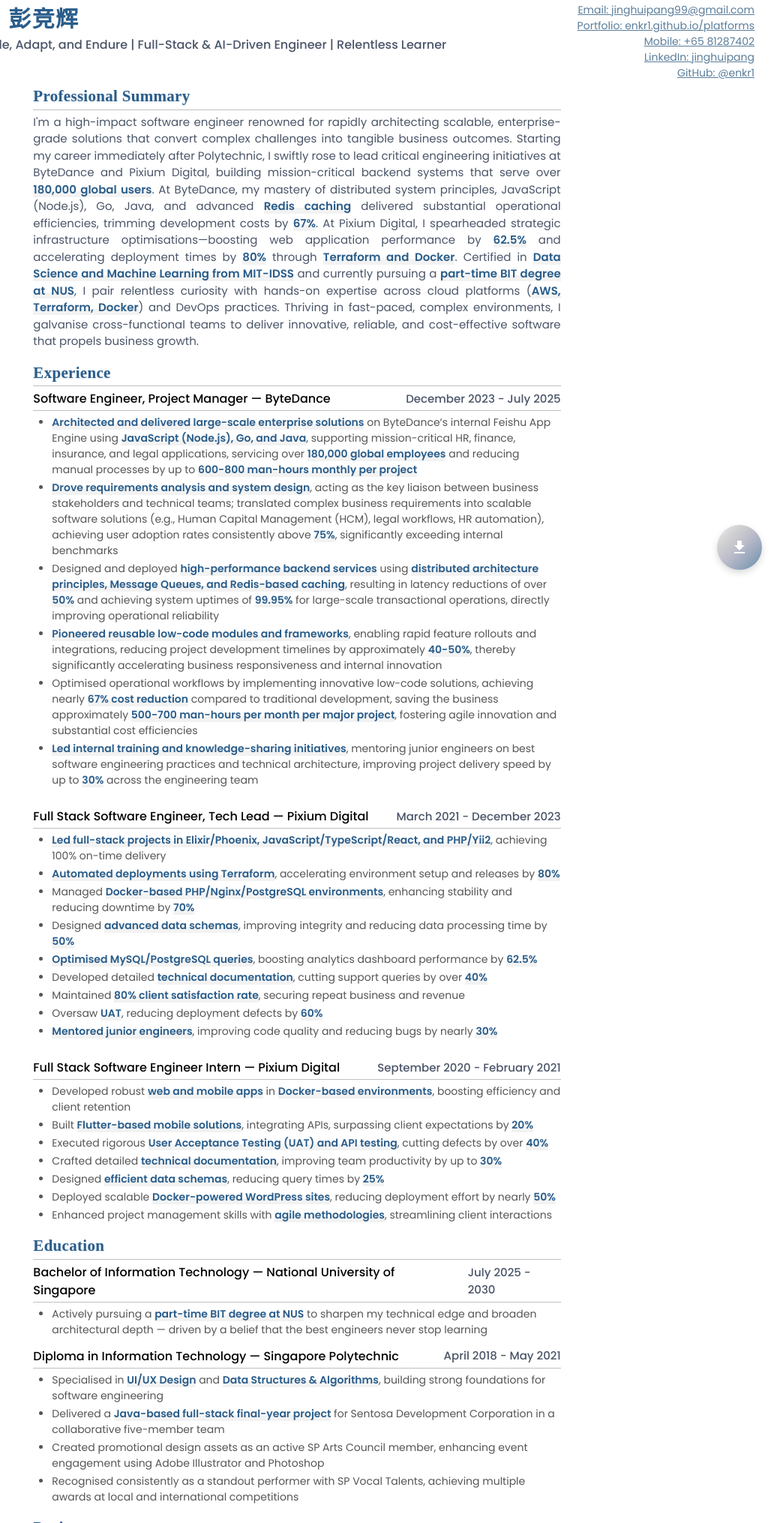
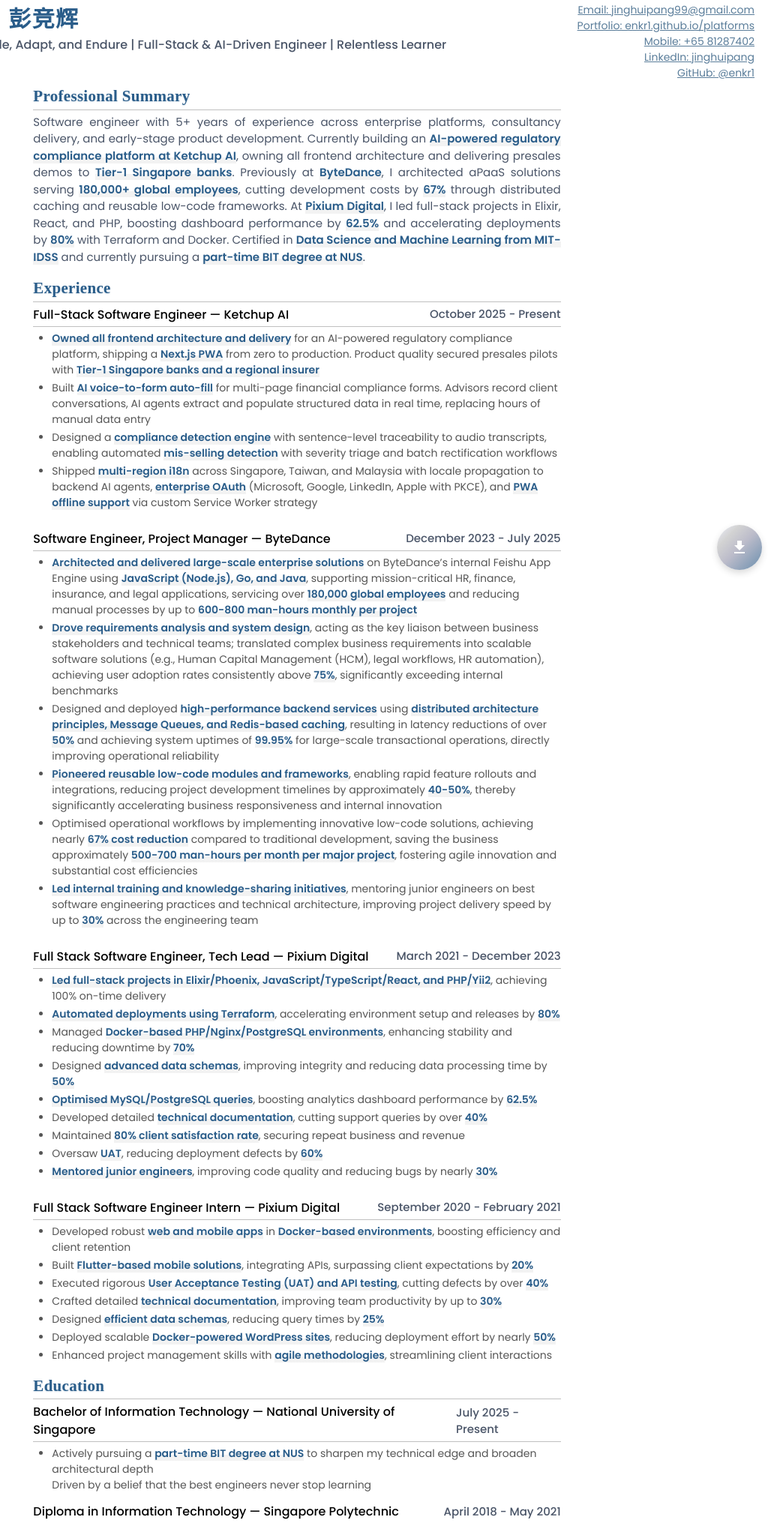
Before and after one commit to enkr1/resume, a plain HTML site: page index.html in a window 1280 px wide. Shown: the part 20-2051 px from the top of the page at 75% size, without its empty margins (244-1280 px from the left). Drawn offline with Linux system fonts and the light colour scheme; a web font is replaced by a local one.

Commit message:
✨ feat(resume): add Ketchup AI experience, rewrite summary, fix print layout

```diff
--- a/css/main.css
+++ b/css/main.css
@@ -373,11 +373,12 @@
     max-width: none;
     /* Override desktop max-width for printing */
   }
+  .single-education {
+    break-inside: avoid;
+    page-break-inside: avoid;
+  }
   #projects-section {
-    -moz-column-break-before: page;
-         break-before: page;
-    /* Modern browsers */
-    page-break-before: always;
-    /* Older browsers */
+    break-inside: avoid;
+    page-break-inside: avoid;
   }
 }
--- a/scripts/data.js
+++ b/scripts/data.js
@@ -24,17 +24,32 @@
   // TODO: https://www.google.com/about/careers/applications/apply?jobId=CiUAL2Fckdhgl2iAtK-ycrKPLYcOYyovf_8AcnqdnYaf0guwCRDQEjsAgOFyA8r8TB8aeiZ7rp1ncCVZ-auyzCrJ6Ov37qqXqd2T0jXYqcx3Lw_bDqyhp6VKtxaeAzCYzyVSjg%3D%3D_V2&loc=SG&title=Product+Solutions+Engineer&src=Online/LinkedIn/linkedin_us&utm_source=linkedin&utm_medium=jobposting&utm_campaign=contract
   // "summary": "I am incredibly excited to apply for the Product Solutions Engineer role within Google Pay’s Payments Platform Partner Engineering team—a perfect intersection of my passion for scalable engineering solutions, partner-focused problem-solving, and financial technologies. With over four years of experience delivering high-performance, secure systems at ByteDance and Pixium Digital, I bring strong expertise in JavaScript, Elixir, PHP, Python, and Go, coupled with deep hands-on experience in API development, system troubleshooting, and cloud infrastructure automation using Terraform and AWS CDK. Having worked across backend integrations, client-side workflows, and distributed systems, I excel at translating complex technical challenges into scalable solutions for both internal teams and external partners. My background includes driving tooling and automation initiatives, enhancing operational workflows, and collaborating cross-functionally to ensure seamless integration and system resilience. I am particularly eager to bring this blend of technical depth and partner-centric mindset to help Google Pay scale its payments ecosystem, delivering secure, seamless, and impactful experiences globally",
   // 20250701
+  // summary:
+  //   // v1
+  // `
+  //
+  // I'm a high-impact software engineer renowned for rapidly architecting scalable, enterprise-grade solutions that convert complex challenges into tangible business outcomes. Starting my career immediately after Polytechnic, I swiftly rose to lead critical engineering initiatives at ByteDance and Pixium Digital, building mission-critical backend systems that serve over <b>180,000 global users</b>. At ByteDance, my mastery of distributed system principles, JavaScript (Node.js), Go, Java, and advanced <b>Redis caching</b> delivered substantial operational efficiencies, trimming development costs by <b>67%</b>. At Pixium Digital, I spearheaded strategic infrastructure optimisations—boosting web application performance by <b>62.5%</b> and accelerating deployment times by <b>80%</b> through <b>Terraform and Docker</b>. Certified in <b>Data Science and Machine Learning from MIT-IDSS</b> and currently pursuing a <b>part-time BIT degree at NUS</b>, I pair relentless curiosity with hands-on expertise across cloud platforms (<b>AWS, Terraform, Docker</b>) and DevOps practices. Thriving in fast-paced, complex environments, I galvanise cross-functional teams to deliver innovative, reliable, and cost-effective software that propels business growth.
+  //
+  //   `,
+  // 20260410
   summary:
-    // v1
-  `
-
-  I'm a high-impact software engineer renowned for rapidly architecting scalable, enterprise-grade solutions that convert complex challenges into tangible business outcomes. Starting my career immediately after Polytechnic, I swiftly rose to lead critical engineering initiatives at ByteDance and Pixium Digital, building mission-critical backend systems that serve over <b>180,000 global users</b>. At ByteDance, my mastery of distributed system principles, JavaScript (Node.js), Go, Java, and advanced <b>Redis caching</b> delivered substantial operational efficiencies, trimming development costs by <b>67%</b>. At Pixium Digital, I spearheaded strategic infrastructure optimisations—boosting web application performance by <b>62.5%</b> and accelerating deployment times by <b>80%</b> through <b>Terraform and Docker</b>. Certified in <b>Data Science and Machine Learning from MIT-IDSS</b> and currently pursuing a <b>part-time BIT degree at NUS</b>, I pair relentless curiosity with hands-on expertise across cloud platforms (<b>AWS, Terraform, Docker</b>) and DevOps practices. Thriving in fast-paced, complex environments, I galvanise cross-functional teams to deliver innovative, reliable, and cost-effective software that propels business growth.
-
-    `,
+    `Software engineer with 5+ years of experience across enterprise platforms, consultancy delivery, and early-stage product development. Currently building an <b>AI-powered regulatory compliance platform at Ketchup AI</b>, owning all frontend architecture and delivering presales demos to <b>Tier-1 Singapore banks</b>. Previously at <b>ByteDance</b>, I architected aPaaS solutions serving <b>180,000+ global employees</b>, cutting development costs by <b>67%</b> through distributed caching and reusable low-code frameworks. At <b>Pixium Digital</b>, I led full-stack projects in Elixir, React, and PHP, boosting dashboard performance by <b>62.5%</b> and accelerating deployments by <b>80%</b> with Terraform and Docker. Certified in <b>Data Science and Machine Learning from MIT-IDSS</b> and currently pursuing a <b>part-time BIT degree at NUS</b>.`,
   // v2
   // "I'm a high-impact software engineer renowned for rapidly architecting enterprise-grade solutions, transforming complex challenges into tangible business outcomes. Starting my career immediately post-Polytechnic, I swiftly rose to lead critical projects at global leaders ByteDance and Pixium Digital. At ByteDance, I engineered scalable backend systems leveraging Node.js, Go, and microservices, supporting over <b>180,000 global users</b>, and reduced software development costs by <b>67%</b> via sophisticated caching strategies with <b>Redis</b>. At Pixium Digital, I spearheaded major performance initiatives—optimising infrastructure with <b>Terraform and Docker</b> to achieve <b>80%</b> faster deployments and enhancing application throughput by <b>62.5%</b>. Committed to lifelong learning, I'm certified in <b>Machine Learning (MIT-IDSS)</b> and am pursuing a <b>part-time BIT degree at NUS</b>, continually expanding my expertise at the intersection of software engineering, cloud automation (<b>AWS, Terraform, Docker</b>), DevOps methodologies, and team leadership. I thrive in fast-paced, complex environments—consistently delivering innovative, reliable, and cost-effective solutions that drive business growth and elevate organisational performance."
 
   work_history: [
+    {
+      position: "Full-Stack Software Engineer",
+      company: "Ketchup AI",
+      start_date: "October 2025",
+      end_date: "Present",
+      responsibilities: [
+        "<b>Owned all frontend architecture and delivery</b> for an AI-powered regulatory compliance platform, shipping a <b>Next.js PWA</b> from zero to production. Product quality secured presales pilots with <b>Tier-1 Singapore banks and a regional insurer</b>",
+        "Built <b>AI voice-to-form auto-fill</b> for multi-page financial compliance forms. Advisors record client conversations, AI agents extract and populate structured data in real time, replacing hours of manual data entry",
+        "Designed a <b>compliance detection engine</b> with sentence-level traceability to audio transcripts, enabling automated <b>mis-selling detection</b> with severity triage and batch rectification workflows",
+        "Shipped <b>multi-region i18n</b> across Singapore, Taiwan, and Malaysia with locale propagation to backend AI agents, <b>enterprise OAuth</b> (Microsoft, Google, LinkedIn, Apple with PKCE), and <b>PWA offline support</b> via custom Service Worker strategy",
+      ],
+    },
     {
       position: "Software Engineer, Project Manager",
       company: "ByteDance",
@@ -130,11 +145,9 @@
       institution: "National University of Singapore",
       degree: "Bachelor of Information Technology",
       start_date: "July 2025",
-      end_date: "2030",
+      end_date: "Present",
       details: [
-`
-        Actively pursuing a <b>part-time BIT degree at NUS</b> to sharpen my technical edge and broaden architectural depth — driven by a belief that the best engineers never stop learning
-`
+`Actively pursuing a <b>part-time BIT degree at NUS</b> to sharpen my technical edge and broaden architectural depth<br/>Driven by a belief that the best engineers never stop learning`
 
         // "Upcoming <b>part-time</b> academic advancement, highlighting continued investment in deepening my technical knowledge and skills while actively pursuing professional responsibilities",
       ],
```
